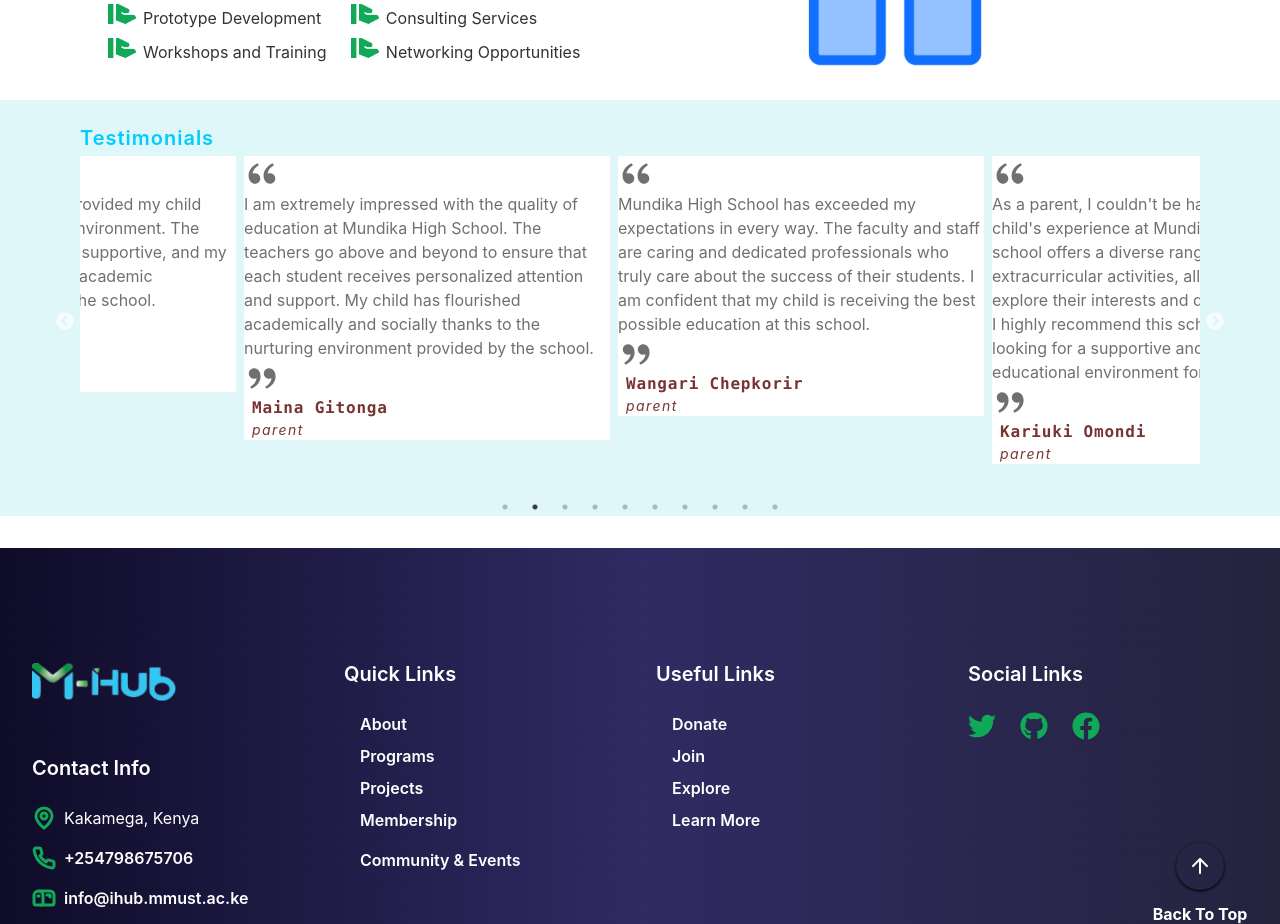
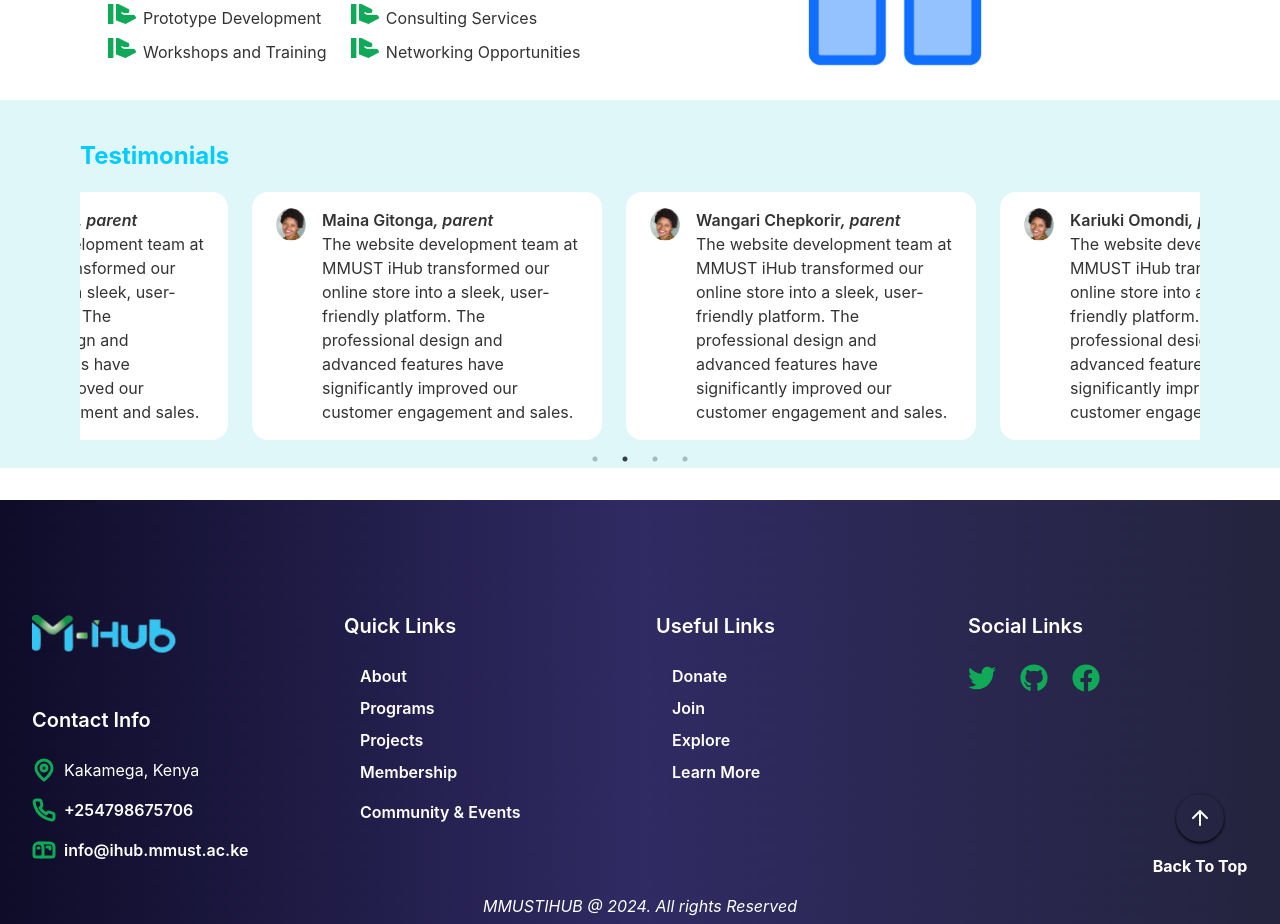
Before and after one commit to David-mwas/mmustihub, a React (Vite) app: page / in a window 1280 px wide. Shown: the part 1560-2484 px from the top of the page. Built offline with nearby package versions, Linux system fonts and the light colour scheme.

Commit message:
ADD,FIX :Testimonial, react slick animation

```diff
--- a/src/components/HomePage/Testimonials.jsx
+++ b/src/components/HomePage/Testimonials.jsx
@@ -1,10 +1,8 @@
 import React from "react";
-import { RiDoubleQuotesL, RiDoubleQuotesR } from "react-icons/ri";
-
-const AnyReactComponent = ({ text }) => <div>{text}</div>;
+import img from "../../assets/person1.png";
 
 import Slider from "react-slick";
-import "slick-carousel/slick/slick.css"
+import "slick-carousel/slick/slick.css";
 import "slick-carousel/slick/slick-theme.css";
 const testimonials = [
   {
@@ -12,78 +10,35 @@ const testimonials = [
     parentName: "Wanjiku Muthoni",
     role: "parent",
     testimonial:
-      "Mundika High School has provided my child with an excellent learning environment. The teachers are dedicated and supportive, and my child has shown significant academic improvement since joining the school.",
+      "The website development team at MMUST iHub transformed our online store into a sleek, user-friendly platform. The professional design and advanced features have significantly improved our customer engagement and sales.",
   },
   {
     id: 2,
     parentName: "Maina Gitonga",
     role: "parent",
     testimonial:
-      "I am extremely impressed with the quality of education at Mundika High School. The teachers go above and beyond to ensure that each student receives personalized attention and support. My child has flourished academically and socially thanks to the nurturing environment provided by the school.",
+      "The website development team at MMUST iHub transformed our online store into a sleek, user-friendly platform. The professional design and advanced features have significantly improved our customer engagement and sales.",
   },
   {
     id: 3,
     parentName: "Wangari Chepkorir",
     role: "parent",
     testimonial:
-      "Mundika High School has exceeded my expectations in every way. The faculty and staff are caring and dedicated professionals who truly care about the success of their students. I am confident that my child is receiving the best possible education at this school.",
+      "The website development team at MMUST iHub transformed our online store into a sleek, user-friendly platform. The professional design and advanced features have significantly improved our customer engagement and sales.",
   },
   {
     id: 4,
     parentName: "Kariuki Omondi",
     role: "parent",
     testimonial:
-      "As a parent, I couldn't be happier with my child's experience at Mundika High School. The school offers a diverse range of academic and extracurricular activities, allowing students to explore their interests and develop their talents. I highly recommend this school to any parent looking for a supportive and enriching educational environment for their child.",
-  },
-  {
-    id: 5,
-    parentName: "Nyambura Wanjala",
-    role: "parent",
-    testimonial:
-      "My child has thrived at Mundika High School thanks to the caring and dedicated teachers who go above and beyond to ensure that each student reaches their full potential. The school's focus on holistic development has helped my child become not only a better student but also a more confident and compassionate individual.",
-  },
-  {
-    id: 6,
-    parentName: "Kimani Oduor",
-    role: "parent",
-    testimonial:
-      "I am continually impressed by the level of professionalism and dedication exhibited by the staff at Mundika High School. They are committed to providing students with a well-rounded education that prepares them for success in college and beyond. I am grateful to have found such an outstanding school for my child.",
-  },
-  {
-    id: 7,
-    parentName: "Wanjiru Mwangi",
-    role: "parent",
-    testimonial:
-      "Mundika High School has been a fantastic choice for my child's education. The teachers are passionate about their subjects and genuinely care about their students' success. My child has grown academically and personally during their time at this school, and I am confident that they are well-prepared for whatever the future holds.",
-  },
-  {
-    id: 8,
-    parentName: "Njoroge Nyong'o",
-    role: "parent",
-    testimonial:
-      "I couldn't be happier with my decision to enroll my child at Mundika High School. The school's emphasis on academic excellence, character development, and community involvement has had a profoundly positive impact on my child's growth and development. I am proud to be a part of the Mundika High School family.",
-  },
-  {
-    id: 9,
-    parentName: "Akinyi Wafula",
-    role: "parent",
-    testimonial:
-      "Mundika High School has been instrumental in shaping my child into the confident and capable individual they are today. The school's nurturing environment and rigorous academic program have helped my child succeed academically and prepare for the challenges of the future. I am grateful for the dedicated teachers and staff who have made such a difference in my child's life.",
-  },
-  {
-    id: 10,
-    parentName: "Odhiambo Mugo",
-    role: "parent",
-    testimonial:
-      "I am continually impressed by the caliber of education my child receives at Mundika High School. The teachers are passionate about their subjects and are always willing to go the extra mile to help their students succeed. My child has grown both academically and personally during their time at this school, and I am confident that they are well-prepared for college and beyond.",
+      "The website development team at MMUST iHub transformed our online store into a sleek, user-friendly platform. The professional design and advanced features have significantly improved our customer engagement and sales.",
   },
 ];
 
 function Testimonials() {
-
   var settings = {
     dots: true,
-    arrows: true,
+    arrows: false,
     infinite: true,
     speed: 5000,
     slidesToShow: 2,
@@ -121,38 +76,36 @@ function Testimonials() {
       },
     ],
   };
-  const defaultProps = {
-    center: {
-      lat: 10.99835602,
-      lng: 77.01502627,
-    },
-    zoom: 11,
-  };
 
   return (
     <div className="w-screen px-4 py-6 md:px-12 lg:px-20 bg-[#E0F7FA] md:mb-8">
-      <h2 className="text-secondary font-semibold text-xl tracking-wider">
+      <h2 className="text-secondary font-bold text-2xl mt-4 mb-4">
         Testimonials
       </h2>
 
-      <Slider {...settings}>
+      <Slider {...settings} >
         {testimonials?.map((testimonial, index) => (
           <div
             key={index}
-            className="shadow-3xl shadow-black justify-center items-center grid flex-col text-black/70 p-1"
+            className="shadow-3xl shadow-black justify-center items-center flex text-black p-1"
           >
-            <div className="bg-white">
-              <p>
-                <RiDoubleQuotesL className="text-4xl" />
-                {testimonial.testimonial}
-                <RiDoubleQuotesR className="text-4xl" />
-              </p>
-              <p className="ml-2 w-full text-[#590000]/80 font-mono tracking-wider font-semibold">
-                {testimonial.parentName}
-              </p>
-              <p className="ml-2 text-sm w-full italic text-[#590000]/80 tracking-widest">
-                {testimonial.role}
-              </p>
+            <div className="bg-white px-6 py-4 rounded-2xl flex flex-row items-start justify-start space-x-4 mx-2">
+              <div className="w-[200px]">
+                <img
+                  src={img}
+                  alt=""
+                  className=" rounded-full object-contain w-[150px]"
+                />
+              </div>
+              <div>
+                <span className="w-full text-black  font-semibold">
+                  {testimonial.parentName}
+                </span>
+                <span className="font-semibold w-full italic text-black ">
+                  , {testimonial.role}
+                </span>
+                <p>{testimonial.testimonial}</p>
+              </div>
             </div>
           </div>
         ))}
```
Also changed, not shown: src/assets/person1.png (added).
